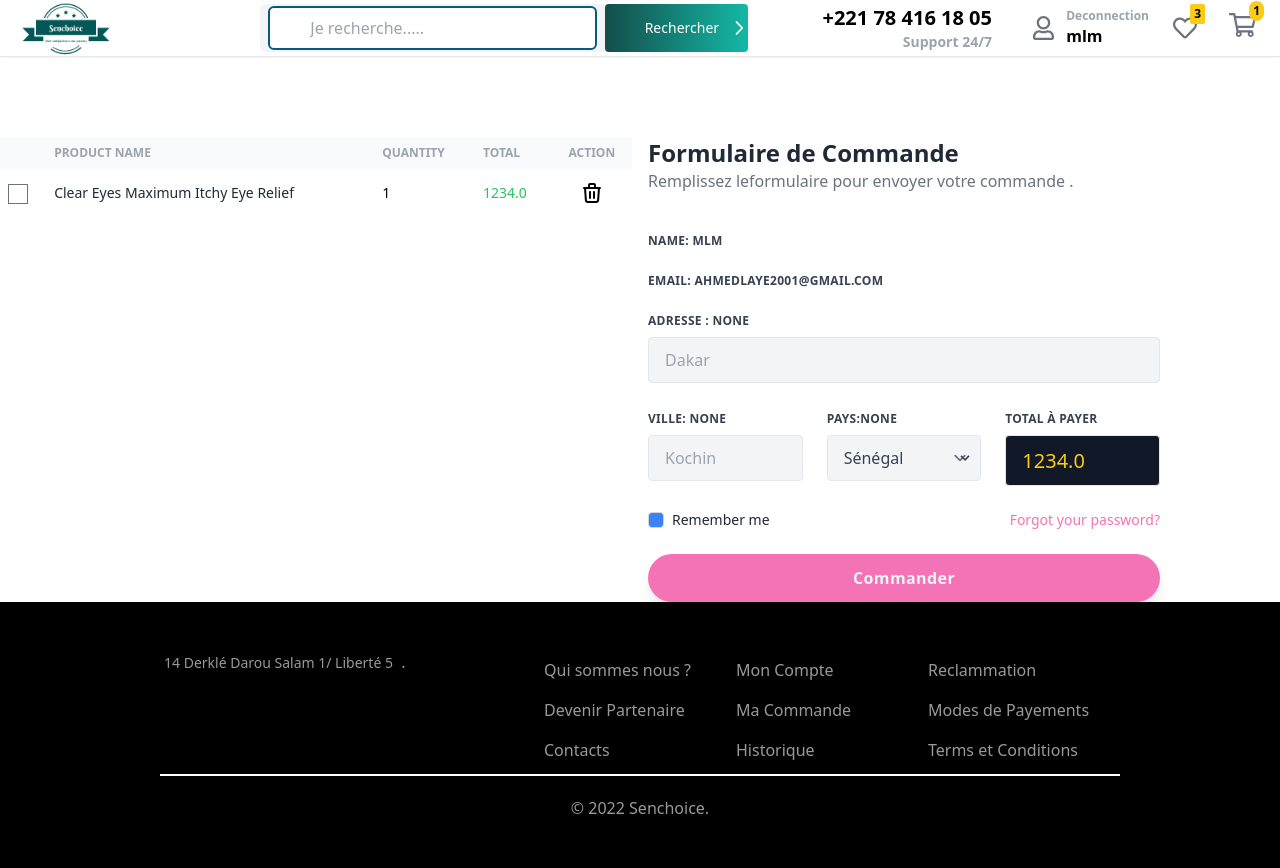
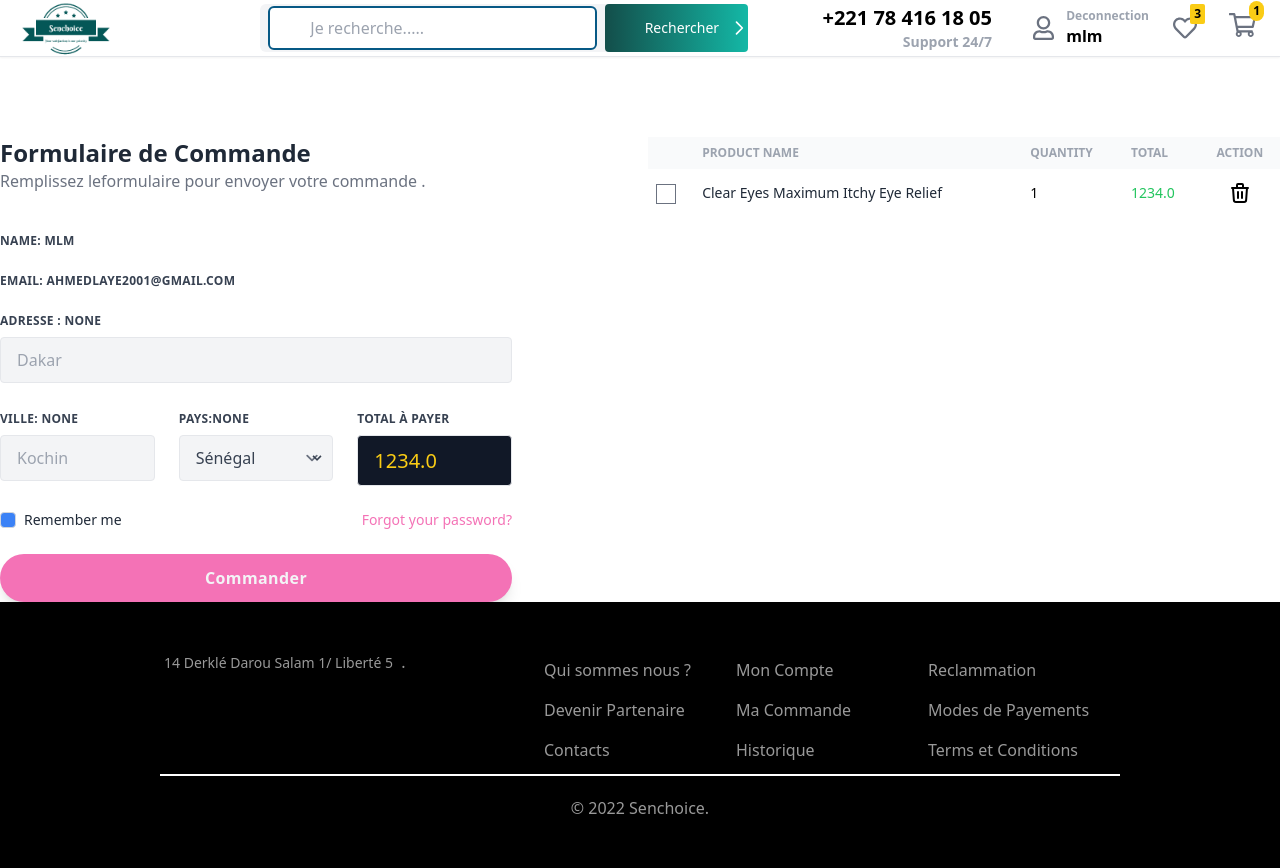
Before and after one commit to AhmedLaye/AhmedLaye, a Django app: page /checkout/ in a window 1280 px wide. Run offline with Django 4.2, Linux system fonts and the light colour scheme; a user stored in the database is signed in; data comes from the database, SQL or seed files in the repository; both versions use the stored data as it was after the commit; parts of the project's set-up code (start-up, migrations or seed data) failed here and were passed over; some libraries are stand-ins or nearby versions.

Commit message:
derinier mise  à jour

```diff
--- a/SenCHOICE/shop/templates/shop/base.html
+++ b/SenCHOICE/shop/templates/shop/base.html
@@ -134,9 +134,15 @@
                         type="button">
                         <div id="valpanier"
                             class="absolute -top-1 right-0 z-10 bg-yellow-400 text-xs font-bold px-1 py-0.5 rounded-full ">
-                            {% if user.cart %}
-                            {{user.cart.orders.count}}
+                            {% if request.user.is_authenticated %}
+                                {% if user.cart %}
+                                     {{user.cart.orders.count}}
+                                {% endif %}
+
+                            {% else %}
+                            0
                             {% endif %}
+
                             </div>
 
                         <svg class="h-9 lg:h-10 p-2 text-gray-500" aria-hidden="true" focusable="false" data-prefix="far"
--- a/SenCHOICE/shop/templates/shop/checkout.html
+++ b/SenCHOICE/shop/templates/shop/checkout.html
@@ -124,8 +124,8 @@
 </style>
 {% if request.user.is_authenticated %}
 <div class="container mx-auto">
-    <div class="flex gap-4">
-        <div id="item-list" class="w-1/2 ">
+    <div class="flex flex-col md:flex-row gap-4 container">
+        <div id="item-list" class="w-full md:w-1/2 md:order-2">
             <table class="table-auto w-full">
                 <thead class="text-xs font-semibold uppercase text-gray-400 bg-gray-50">
                     <tr>
@@ -184,7 +184,7 @@
                 </tbody>
             </table>
         </div>
-        <div class="w-1/2 bg-white">
+        <div class="w-full md:w-1/2 md:order-1 bg-white"">
             <div class="mb-10">
                 <h3 class="font-semibold text-2xl text-gray-800">Formulaire de Commande </h3>
                 <p class="text-gray-500">Remplissez leformulaire pour envoyer votre commande .</p>
--- a/SenCHOICE/shop/templates/shop/index.html
+++ b/SenCHOICE/shop/templates/shop/index.html
@@ -86,9 +86,7 @@
                         </span>
                     </a>
                 </div>
-                {% if request.user.is_authenticated %}
 
-                {% endif %}
 
                 <!-- <div id="alert" class="alert m-auto ">
                     <div class="flex sm:block bg-green-100 rounded-lg p-4 mb-4 text-sm text-green-700" role="alert">
--- a/SenCHOICE/shop/views.py
+++ b/SenCHOICE/shop/views.py
@@ -16,7 +16,7 @@
 from django.http import HttpResponseRedirect
 
 
-@login_required
+
 def index(request):
      balance=0
      if request.user.is_superuser:
@@ -27,6 +27,7 @@
 
         for com in commandes:
             balance+=float(com.total)
+
 
         try:
             cart=get_object_or_404(Cart, user=request.user)
@@ -70,7 +71,8 @@
         })
 
      else:
-
+        valeurPanier = 0
+        total =0
         my_dict = {}
         for cat in Category.objects.all():
             list_product = []
@@ -83,22 +85,23 @@
         categorie= Category.objects.all()
         slider=Slider.objects.all()
         CatId=1
+        if request.user.is_authenticated :
 
-        cart=Cart.objects.get_or_create(user=request.user)
+            cart=Cart.objects.get_or_create(user=request.user)
 
-        try:
-            cart=get_object_or_404(Cart, user=request.user)
-        except:
-            cart=Cart.objects.get_or_create(user=request.user)
-            cart=Cart.save()
-        panier=[]
-        orders=Order.objects.all()
+            try:
+                cart=get_object_or_404(Cart, user=request.user)
+            except:
+                cart=Cart.objects.get_or_create(user=request.user)
+                cart=Cart.save()
+            panier=[]
+            orders=Order.objects.all()
 
-        valeurPanier=0
-        total=0
-        for article in orders:
-            valeurPanier+=article.quantity
-            total+=article.product.price
+            valeurPanier=0
+            total=0
+            for article in orders:
+                valeurPanier+=article.quantity
+                total+=article.product.price
 
         item_name = request.GET.get('item-name')
         if item_name !='' and item_name is not None:
```
Also changed, not shown: SenCHOICE/db.sqlite3, 1 other file.
